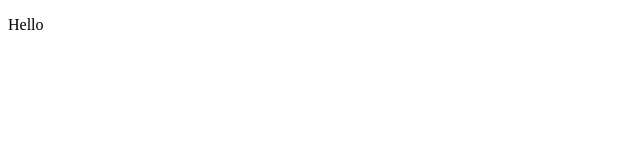
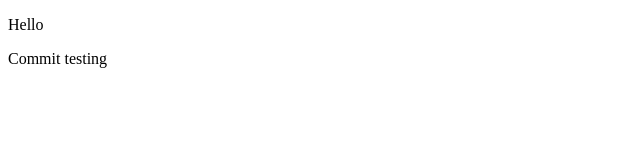
Before and after one commit to Ala98/git-workshop-ssh, a plain HTML site: page src/index.html in a window 1280 px wide. Shown: the full height of the page, 0-640 px from the left. Drawn offline with Linux system fonts and the light colour scheme.

Commit message:
New commit

```diff
--- a/src/index.html
+++ b/src/index.html
@@ -5,6 +5,7 @@
     <title>Hi!</title>
 </head>
 <p>Hello</p>
+<p>Commit testing</p>
 <body>
 
 </body>
```
